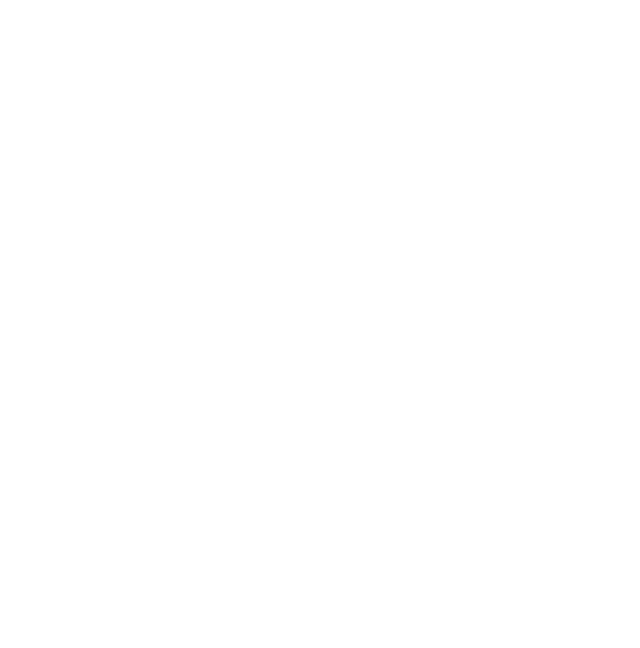
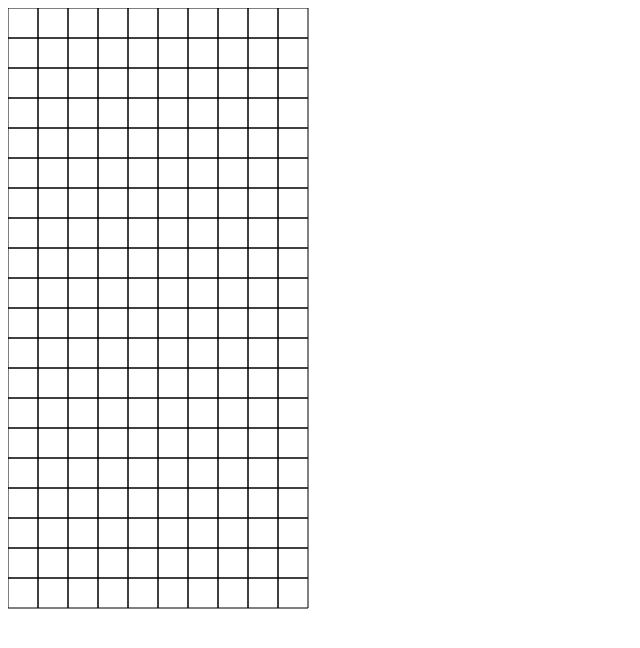
Before and after one commit to der-strothi/Tetris, a plain HTML site: page index.html in a window 1280 px wide. Shown: the whole page, without its empty margins (0-640 px from the left). Drawn offline with Linux system fonts and the light colour scheme.

Commit message:
Added Part and Piece and Grid

```diff
--- a/index.html
+++ b/index.html
@@ -1,12 +1,44 @@
 <!DOCTYPE html>
 <html lang="en">
+
 <head>
     <meta charset="UTF-8">
     <meta http-equiv="X-UA-Compatible" content="IE=edge">
     <meta name="viewport" content="width=device-width, initial-scale=1.0">
     <title>Document</title>
 </head>
+
+<style>
+    /* #tetrisCanvas {
+
+    } */
+</style>
+
 <body>
+    <canvas id="tetrisCanvas" width="1000" height="1000">
+
+    </canvas>
+
+    <script>
+        var xSize = 30;
+        var ySize = 30;
+
+        var rows = 20;
+        var columns = 10;
+
+        var c = document.getElementById("tetrisCanvas");
+        var ctx = c.getContext("2d");
+
+        ctx.beginPath();
+        for (row = 0; row < rows; row++) {
+            for (column = 0; column < columns; column++) {
+                ctx.rect(column * xSize, row * ySize, xSize, ySize);
+            }
+        }
+        ctx.stroke();
+        // console.log(ctx);
+    </script>
 
 </body>
+
 </html>
```
Also changed, not shown: objects.js (added, +27 -0 lines), 1 other file.
